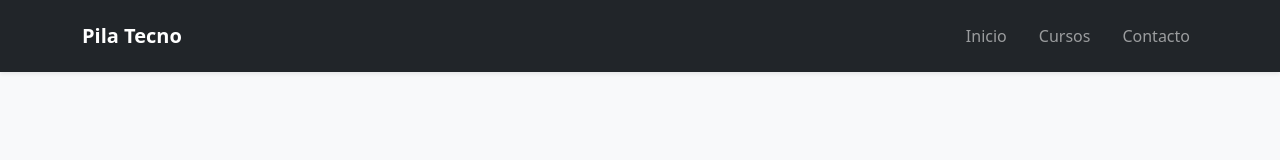
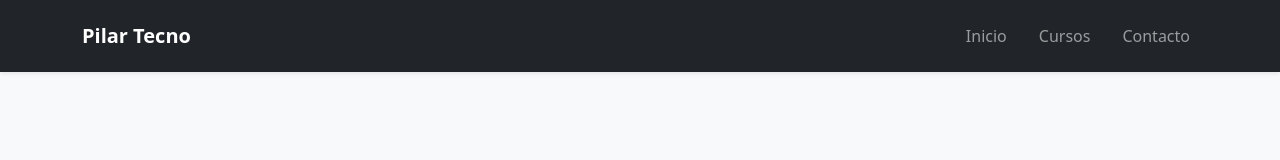
Before and after one commit to angela-ru/landing-pilar-tecno, a React (Vite) app: page / in a window 1280 px wide. Shown: the top 160 px of the page. Built offline with nearby package versions, Linux system fonts and the light colour scheme.

Commit message:
fix: corrige nombre Pilar Tecno en el navbar

```diff
--- a/src/components/BarraNavegacion/BarraNavegacion.tsx
+++ b/src/components/BarraNavegacion/BarraNavegacion.tsx
@@ -1,4 +1,4 @@
-import { Navbar, Nav, Container, NavbarCollapse } from "react-bootstrap";
+import { Navbar, Nav, Container } from "react-bootstrap";
 
 const BarraNavegacion = () => {
     return (
@@ -10,16 +10,16 @@ const BarraNavegacion = () => {
         >
             <Container>
                 <Navbar.Brand href="#inicio" className="fw-bold">
-                   Pila Tecno
+                   Pilar Tecno
                 </Navbar.Brand>
                 <Navbar.Toggle aria-controls="navbar-principal" />
-                    <NavbarCollapse id="navbar-principal">
+                    <Navbar.Collapse id="navbar-principal">
                         <Nav className="ms-auto gap-lg-3">
                             <Nav.Link href="#inicio">Inicio</Nav.Link>
                             <Nav.Link href="#cursos">Cursos</Nav.Link>
                             <Nav.Link href="#contacto">Contacto</Nav.Link>
                         </Nav>
-                    </NavbarCollapse>
+                    </Navbar.Collapse>
             </Container>
         </Navbar>
     );
```
